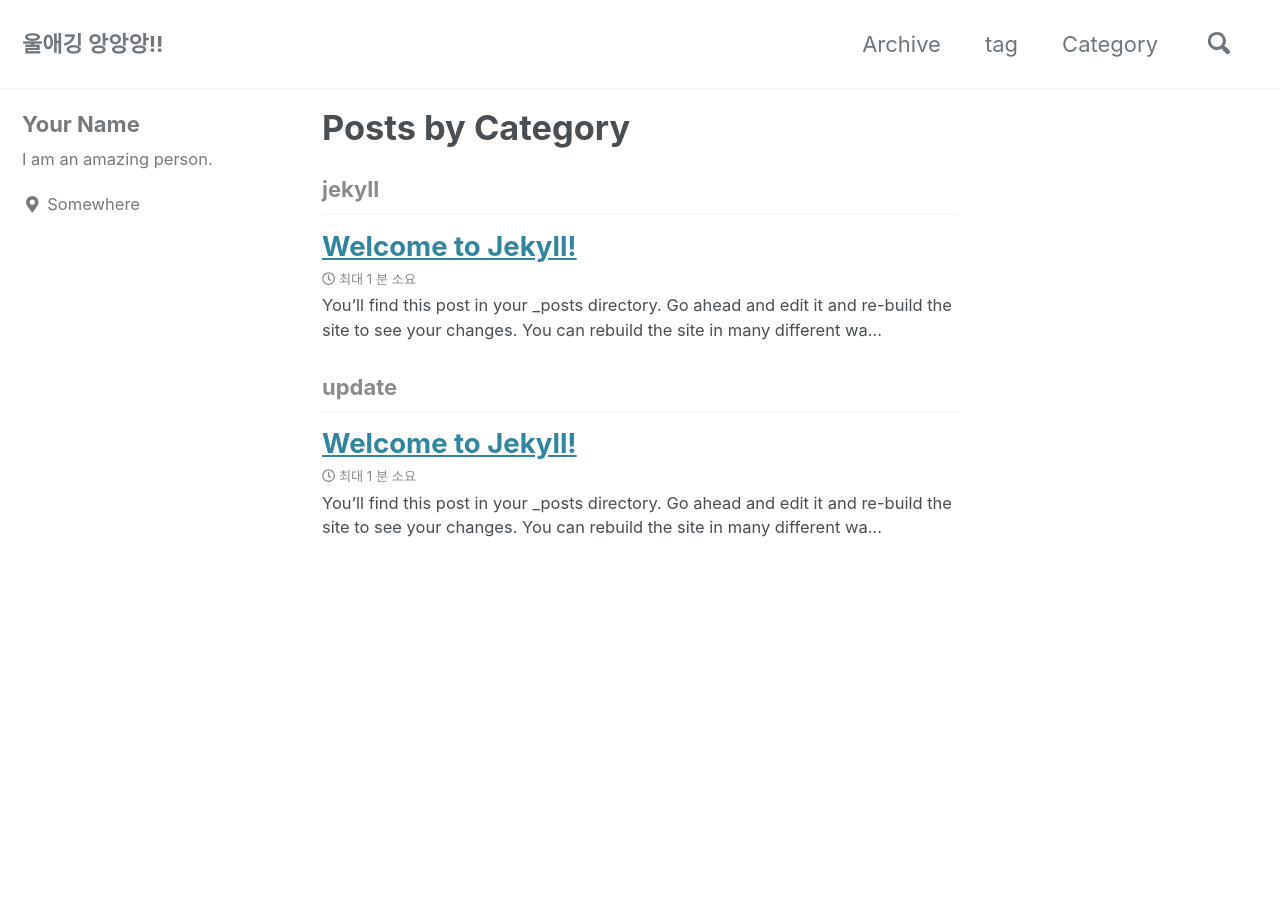
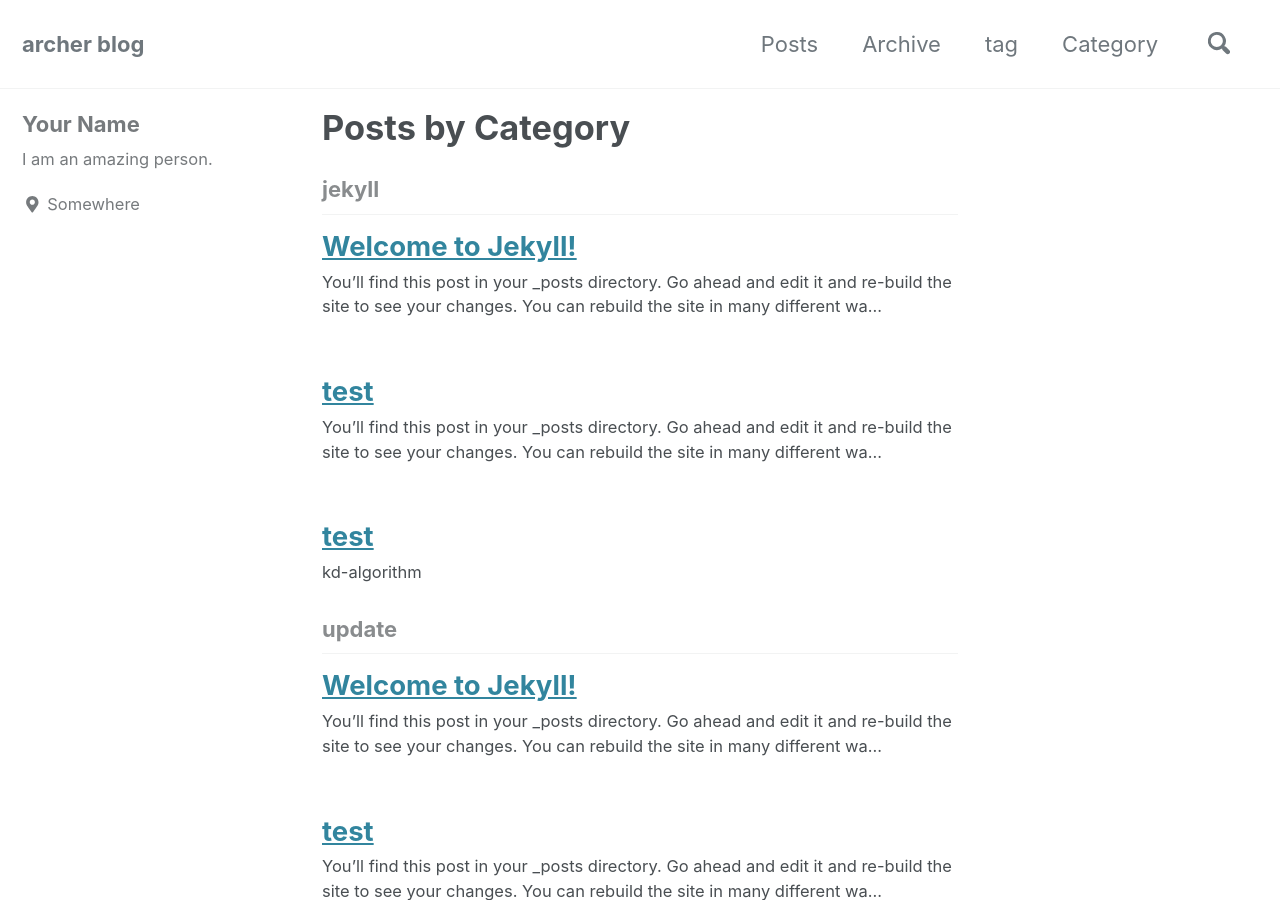
Before and after one commit to gulifeny/gulifeny.github.io, a Jekyll site: the page built from _pages/category-archive.html, in a window 1280 px wide and 900 px high. Built offline with Jekyll 4.4.1, drawn with Linux system fonts in a browser that asks for light colours; cached includes are drawn as plain includes; nearby versions of some CDN libraries.

Commit message:
ddddddddd

```diff
--- a/_config.yml
+++ b/_config.yml
@@ -16,7 +16,7 @@ minimal_mistakes_skin    : "default" # "air", "aqua", "contrast", "dark", "dirt"
 
 # Site Settings
 locale                   : "ko"
-title                    : "울애깅 앙앙앙!!"
+title                    : "archer blog"
 title_separator          : "-"
 name                     : "archer"
 description              : "archer's blog"
@@ -285,7 +285,7 @@ defaults:
   # _posts
   - scope:
       path: ""
-      type: posts
+      type: foo
     values:
       layout: single
       author_profile: true
--- a/_data/navigation.yml
+++ b/_data/navigation.yml
@@ -1,5 +1,7 @@
 # main links
 main:
+  - title: "Posts"
+    url: /posts/
   - title: "Archive"
     url: /year-archive/
   - title: "tag"
--- /dev/null
+++ b/_posts/2019-01-01-test.md
@@ -0,0 +1,25 @@
+---
+layout: post
+title:  "test"
+date:   2019-01-10 13:06:52 +0900
+categories: jekyll update
+---
+You’ll find this post in your `_posts` directory. Go ahead and edit it and re-build the site to see your changes. You can rebuild the site in many different ways, but the most common way is to run `jekyll serve`, which launches a web server and auto-regenerates your site when a file is updated.
+
+To add new posts, simply add a file in the `_posts` directory that follows the convention `YYYY-MM-DD-name-of-post.ext` and includes the necessary front matter. Take a look at the source for this post to get an idea about how it works.
+
+Jekyll also offers powerful support for code snippets:
+
+{% highlight ruby %}
+def print_hi(name)
+  puts "Hi, #{name}"
+end
+print_hi('Tom')
+#=> prints 'Hi, Tom' to STDOUT.
+{% endhighlight %}
+
+Check out the [Jekyll docs][jekyll-docs] for more info on how to get the most out of Jekyll. File all bugs/feature requests at [Jekyll’s GitHub repo][jekyll-gh]. If you have questions, you can ask them on [Jekyll Talk][jekyll-talk].
+
+[jekyll-docs]: https://jekyllrb.com/docs/home
+[jekyll-gh]:   https://github.com/jekyll/jekyll
+[jekyll-talk]: https://talk.jekyllrb.com/
```
Also changed, not shown: _pages/posts.html (added, +14 -0 lines), _posts/2019-01-01-algoritm.md (added, +11 -0 lines), _posts/2019-01-10-welcome-to-jekyll.md (renamed from _posts/2019-01-10-welcome-to-jekyll.markdown), 1 other file.
